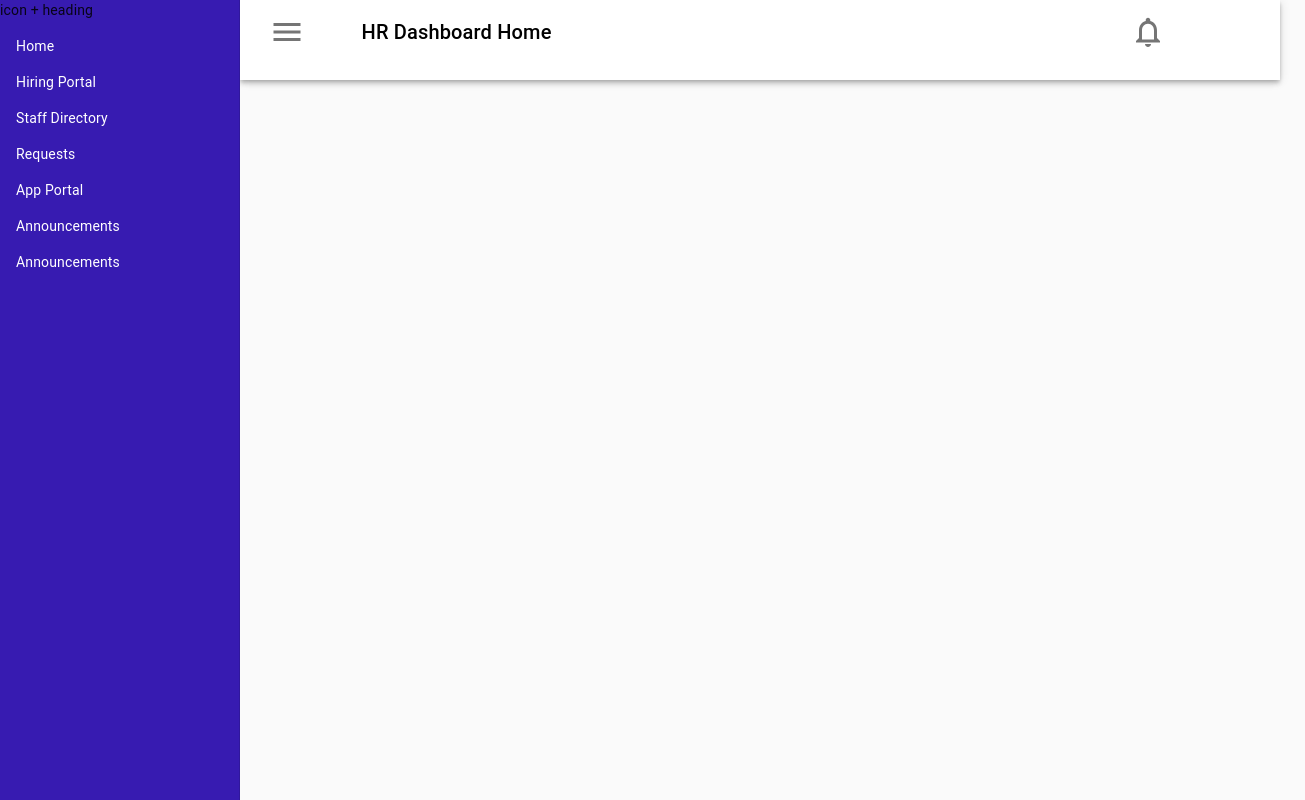
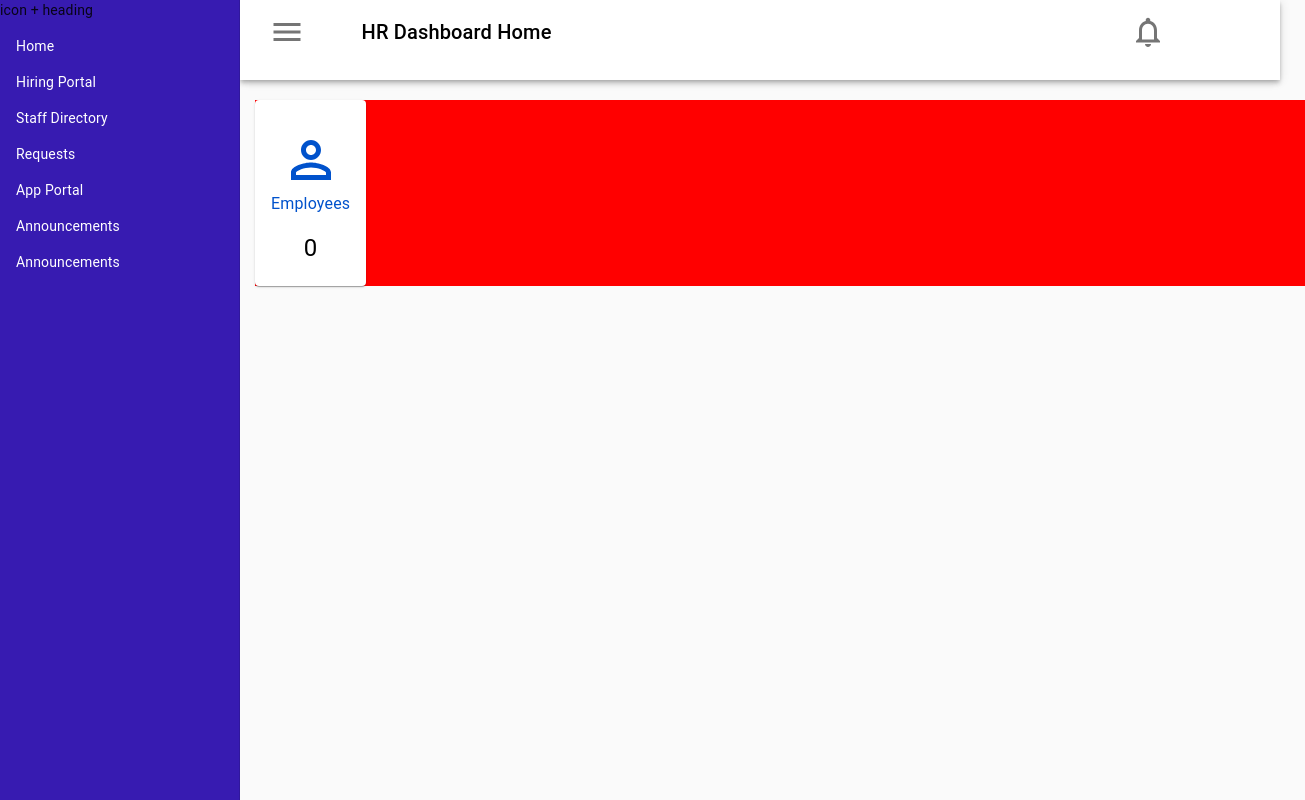
Before and after one commit to aaminamariam/P05, a React (Create React App) app in the folder P05-HR Management System/Prototype/: page / in a window 1280 px wide. Shown: the whole page, 1305 px wide, since content can reach past the window. Built offline with nearby package versions, Linux system fonts and the light colour scheme.

Commit message:
StatCard component created

```diff
--- a/P05-HR Management System/Prototype/src/App.tsx
+++ b/P05-HR Management System/Prototype/src/App.tsx
@@ -6,64 +6,32 @@ import AppPortal from "./pages/AppPortal";
 import Home from "./pages/Home";
 import HeaderBar from "./navigation/HeaderBar";
 
-import {
-  AppBar,
-  Toolbar,
-  Typography,
-  IconButton,
-  Box,
-  CssBaseline,
-  makeStyles,
-  createStyles,
-} from "@material-ui/core";
+import { Box, makeStyles, createStyles } from "@material-ui/core";
 import MenuIcon from "@material-ui/icons/Menu";
 import NotificationsNoneIcon from "@material-ui/icons/NotificationsNone";
 
 import NavBar from "./navigation/NavBar";
 
 const drawerWidth = 240;
+const appBarHeight = 60;
 const w = `calc(100% - ${drawerWidth}px)`;
+
 const useStyles = makeStyles(() =>
   createStyles({
     root: {
       display: "flex",
     },
-    heading: {
-      flexGrow: 1,
-    },
-    menu: {
+
+    box: {
+      display: "flex",
       position: "relative",
-      right: "0.1%",
-      transform: "scale(1.5)",
-    },
-
-    notification: {
-      position: "absolute",
-      left: "85%",
-      transform: "scale(1.5)",
-    },
-    appbar: {
-      background: "white",
-      color: "black",
-      variant: "permanent",
-      anchor: "left",
-      width: w,
-      height: 80,
-      boxSizing: "border-box",
-    },
-    typo: {
-      position: "relative",
-      left: "5%",
-    },
-    box: {
-      variant: "permanent",
-      position: "relative",
-      left: "20%",
-      top: "20%",
-      width: 1000,
-      height: 480,
-      boxSizing: "border-box",
-      background: "#ffffff",
+      left: drawerWidth + 15,
+      top: "100px",
+      // maxWidth: window.innerWidth - drawerWidth - 30,
+      width: "82%",
+      // height: window.innerHeight - appBarHeight - 60,
+      height: "90%",
+      background: "red",
     },
   })
 );
@@ -74,6 +42,7 @@ function App() {
     <>
       <NavBar />
       <HeaderBar />
+      <Box className={classes.box}>
         <Routes>
           <Route path="/" element={<Home />} />
           <Route path="/hiringportal" element={<HiringPortal />} />
@@ -89,6 +58,7 @@ function App() {
             }
           />
         </Routes>
+      </Box>
     </>
   );
 }
--- /dev/null
+++ b/P05-HR Management System/Prototype/src/components/StatCard.tsx
@@ -0,0 +1,85 @@
+import React from "react";
+import { makeStyles } from "@material-ui/core/styles";
+import Card from "@material-ui/core/Card";
+import CardActionArea from "@material-ui/core/CardActionArea";
+import CardContent from "@material-ui/core/CardContent";
+import Typography from "@material-ui/core/Typography";
+// import { ITestProp } from "../../ITestProps";
+import PermIdentityOutlinedIcon from "@material-ui/icons/PermIdentityOutlined";
+
+const useStyles = makeStyles({
+  root: {
+    textAlign: "center",
+    boxShadow: "box-shadow: 0 .5rem 1rem rgba(0,0,0,.15)",
+    minHeight: "1-0px",
+  },
+  button: {
+    paddingTop: 14,
+    paddingBottom: 5,
+    // color: 'green',
+  },
+  icon: {
+    color: "rgba(0, 82, 204, 1)",
+    fontSize: 60,
+    // padding: 0,
+  },
+  title: {
+    color: "rgba(0, 82, 204, 1)",
+    fontSize: 16,
+    fontStyle: "Roboto",
+    padding: 0,
+  },
+  data: {
+    color: "black",
+    paddingTop: 15,
+    fontSize: 24,
+  },
+});
+
+export interface IStatCardProps {
+  /**
+   * icon to be displayed in the card (must be a react component)
+   */
+  icon?: React.ReactElement;
+  /**
+   * title to be displayed in the card (must be a string)
+   */
+  title?: string;
+  /**
+   * the number to be displayed in the card component
+   */
+  data?: string;
+}
+/**
+ * Statistics Card component for use in Dashboard page. Use a grid type container to wrap in.
+ */
+
+const StatCard: React.FC<IStatCardProps> = ({
+  icon = <PermIdentityOutlinedIcon />,
+  title = "Employees",
+  data = "0",
+}: IStatCardProps) => {
+  const classes = useStyles();
+
+  function handleClick() {
+    console.log("Card was clicked");
+  }
+  const iconStyled = React.cloneElement(icon, { className: classes.icon });
+  return (
+    <Card onClick={handleClick} className={classes.root}>
+      <CardActionArea disableRipple={true} className={classes.button}>
+        <CardContent>
+          <div>{iconStyled}</div>
+          <Typography variant="body2" component="p" className={classes.title}>
+            {title}
+          </Typography>
+          <Typography variant="body2" component="p" className={classes.data}>
+            {data}
+          </Typography>
+        </CardContent>
+      </CardActionArea>
+    </Card>
+  );
+};
+
+export default StatCard;
--- a/P05-HR Management System/Prototype/src/pages/AppPortal.tsx
+++ b/P05-HR Management System/Prototype/src/pages/AppPortal.tsx
@@ -1,6 +1,6 @@
 import { Box, makeStyles, createStyles } from "@material-ui/core";
 
-import Card from "../components/Card";
+// import Card from "../components/HiringPOrtal";
 import Search from "../components/search";
 
 const drawerWidth = 240;
@@ -60,7 +60,7 @@ export default function AppPortal() {
         {/* <NavLink exact activeClassName="active_class" to="/addnewposting"> */}
 
         {/* </NavLink> */}
-        <Card />
+        {/* <Card /> */}
       </Box>
     </div>
   );
--- a/P05-HR Management System/Prototype/src/pages/Hiringportal.tsx
+++ b/P05-HR Management System/Prototype/src/pages/Hiringportal.tsx
@@ -2,7 +2,7 @@ import { Box, Button, makeStyles, createStyles } from "@material-ui/core";
 
 import { NavLink } from "react-router-dom";
 
-import Card from "../components/Card";
+// import Card from "../components/HiringPOrtal";
 
 const drawerWidth = 240;
 const w = `calc(100% - ${drawerWidth}px)`;
@@ -55,7 +55,7 @@ export default function Hiringportal() {
   const classes = useStyles();
   return (
     <div className={classes.root}>
-      <Box className={classes.box}>
+      {/* <Box className={classes.box}>
         <NavLink to="/addnewposting">
           <Button
             style={{
@@ -70,7 +70,7 @@ export default function Hiringportal() {
           </Button>
         </NavLink>
         <Card />
-      </Box>
+      </Box> */}
     </div>
   );
 }
--- a/P05-HR Management System/Prototype/src/pages/Home.tsx
+++ b/P05-HR Management System/Prototype/src/pages/Home.tsx
@@ -1,66 +1,20 @@
-import {
-  AppBar,
-  Toolbar,
-  Typography,
-  IconButton,
-  Box,
-  CssBaseline,
-  makeStyles,
-  createStyles,
-} from "@material-ui/core";
-import MenuIcon from "@material-ui/icons/Menu";
-import NotificationsNoneIcon from "@material-ui/icons/NotificationsNone";
+import { makeStyles, createStyles } from "@material-ui/core";
 
-import NavBar from "../navigation/NavBar";
+import StatCard from "../components/StatCard";
 
-const drawerWidth = 240;
-const w = `calc(100% - ${drawerWidth}px)`;
 const useStyles = makeStyles(() =>
   createStyles({
     root: {
       display: "flex",
-    },
-    heading: {
-      flexGrow: 1,
-    },
-    menu: {
-      position: "relative",
-      right: "0.1%",
-      transform: "scale(1.5)",
-    },
-
-    notification: {
-      position: "absolute",
-      left: "85%",
-      transform: "scale(1.5)",
-    },
-    appbar: {
-      background: "white",
-      color: "black",
-      variant: "permanent",
-      anchor: "left",
-      width: w,
-      height: 80,
-      boxSizing: "border-box",
-    },
-    typo: {
-      position: "relative",
-      left: "5%",
-    },
-    box: {
-      variant: "permanent",
-      position: "absolute",
-      left: "20%",
-      top: "20%",
-      width: 1000,
-      height: 480,
-      boxSizing: "border-box",
-      background: "#ffffff",
     },
   })
 );
 
 export default function Home() {
   // const classes = useStyles();
-  return <div>HR DASHHHHHHHHHH</div>;
+  return (
+    <div>
+      <StatCard />
+    </div>
+  );
 }
```
Also changed, not shown: P05-HR Management System/Prototype/src/components/HiringPOrtal.tsx (renamed from P05-HR Management System/Prototype/src/components/Card.tsx). Lines whose indentation alone changed are shown as unchanged.
